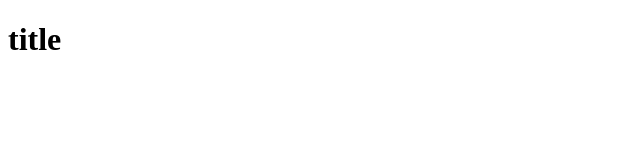
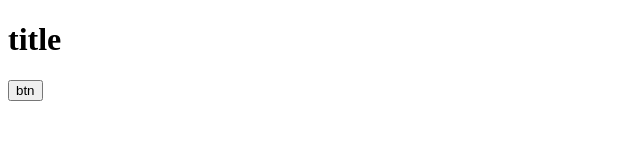
Before and after one commit to a-s-i-m-a/dom, a plain HTML site: page index.html in a window 1280 px wide. Shown: the full height of the page, 0-640 px from the left. Drawn offline with Linux system fonts and the light colour scheme.

Commit message:
aded button

```diff
--- a/index.html
+++ b/index.html
@@ -9,5 +9,6 @@
 </head>
 <body>
 <h1>title</h1>
+<button>btn</button>
 </body>
 </html>
```
